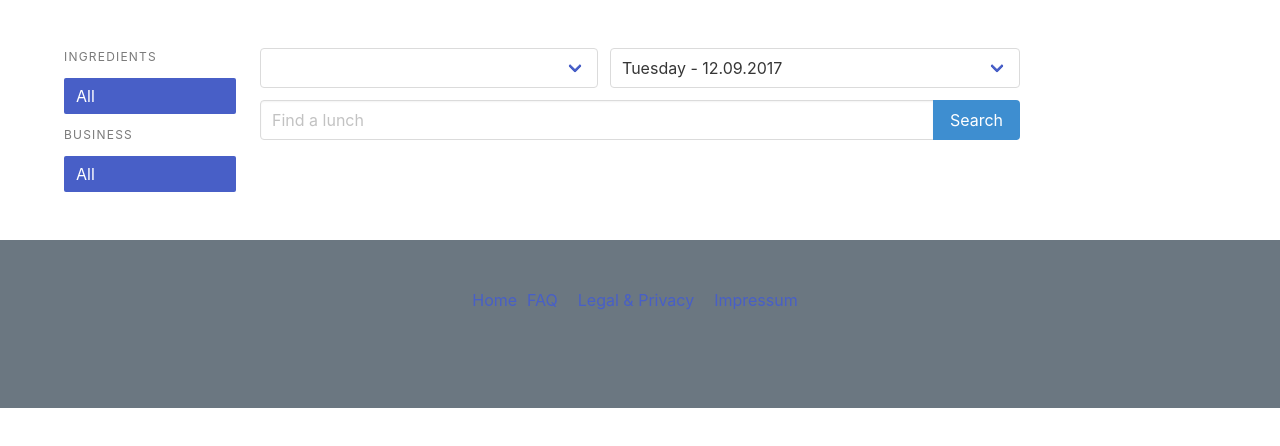
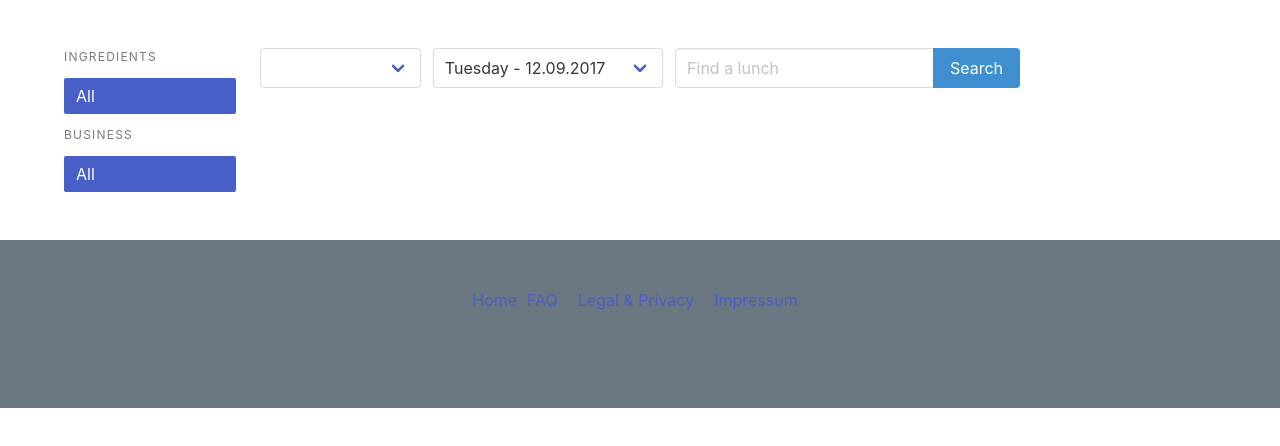
Before and after one commit to paconte/culinarius, a Vue app: page /#/meals/1 in a window 1280 px wide. Shown: the top 446 px of the page. Built offline with nearby package versions, Linux system fonts and the light colour scheme.

Commit message:
Location, date and search field on the same line.

```diff
--- a/src/components/Filters.vue
+++ b/src/components/Filters.vue
@@ -42,13 +42,11 @@
           </div>
         </div>
 
-
-
         <div class="column is-two-thirds">
           <!-- Location and Date combobox -->
           <div class="field is-horizontal">
             <div class="field-body">
-              <div class="field">
+              <div class="field is-horizontal">
                 <div class="control is-expanded">
                   <div class="select is-fullwidth">
                     <select v-model="location">
@@ -57,14 +55,12 @@
                   </div>
                 </div>
               </div>
-              <div class="field">
+              <div class="field is-horizontal">
                 <div class="control is-expanded">
                   <div class="select is-fullwidth">
                     <select v-model="date">
                       <option v-for="date in dates">{{date}}</option>
                     </select>
-                  </div>
-                </div>
                   </div>
                 </div>
               </div>
@@ -77,6 +73,9 @@
                   <a class="button is-info">Search</a>
                 </p>
               </div>
+            </div>
+          </div>
+
           <!-- products -->
           <div >
           <div class="box custom-box" v-for="product in state.products">
```
Lines whose indentation alone changed are shown as unchanged.
